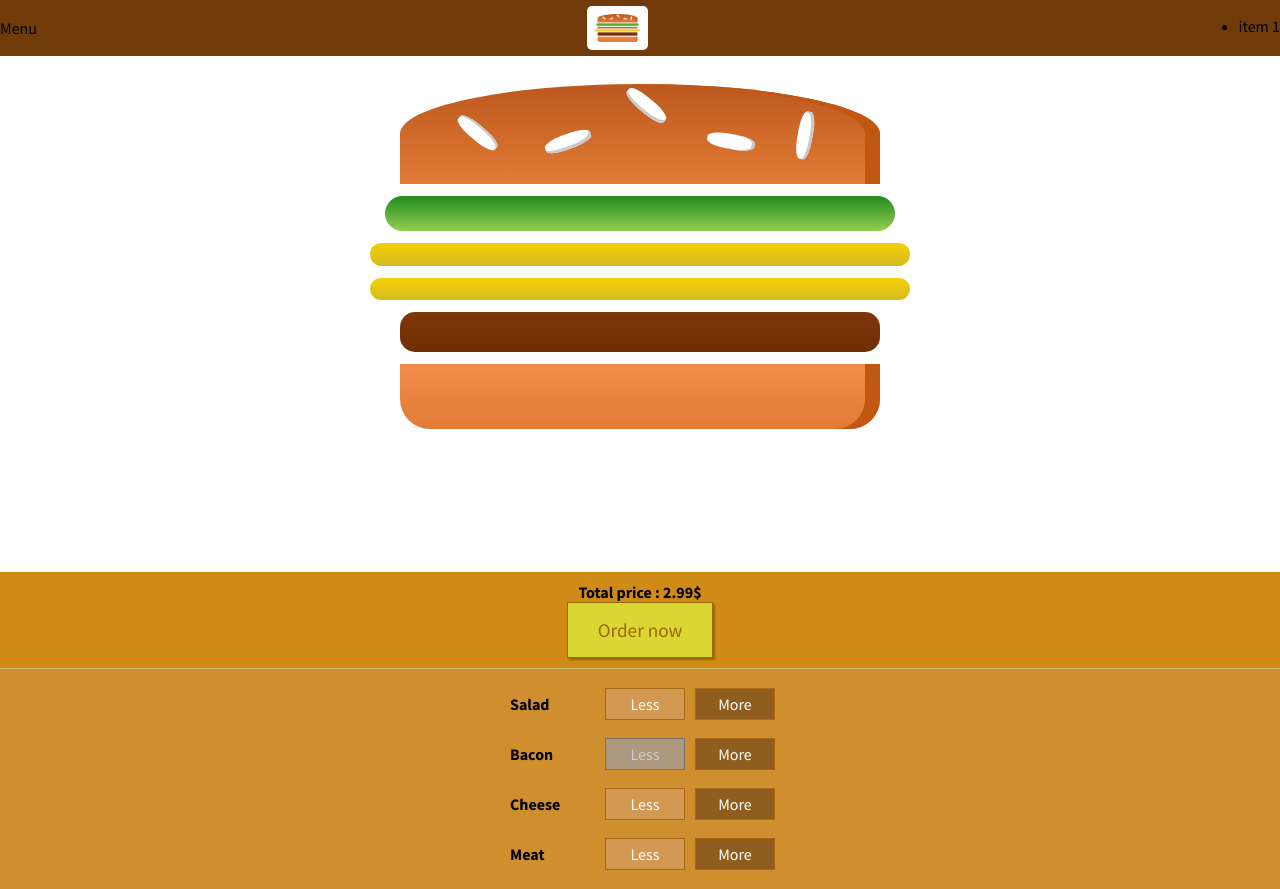
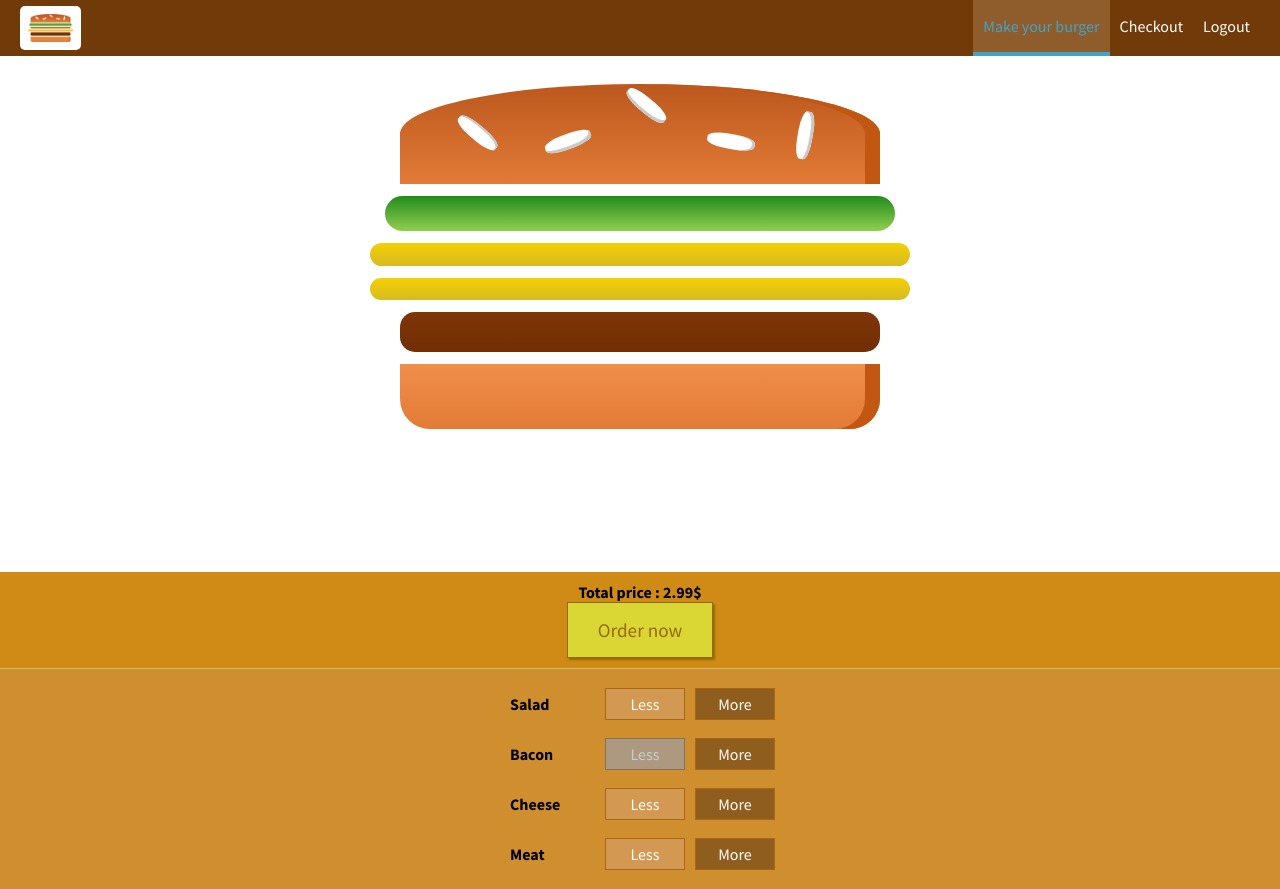
Before and after one commit to amiyasahu/BurgerBuilder, a React (Create React App) app: page / in a window 1280 px wide. Built offline with nearby package versions, Linux system fonts and the light colour scheme.

Commit message:
Added Logo and layout

```diff
--- a/src/components/Layout/Layout.js
+++ b/src/components/Layout/Layout.js
@@ -1,11 +1,12 @@
 import React from 'react';
 import { Aux } from '../../hoc';
-import { Toolbar } from "../index";
+import { Toolbar, SideDrawer } from "../index";
 import './Layout.css';
 
 const layout = (props) => {
     return <Aux>
         <Toolbar/>
+        <SideDrawer/>
         <main className="Content">
             {props.children}
         </main>
--- /dev/null
+++ b/src/components/Navigation/Navigation.css
@@ -0,0 +1,59 @@
+.NavigationItems {
+    margin: 0;
+    padding: 0;
+    list-style: none;
+    display: flex;
+    flex-flow: column;
+    align-items: center;
+    height: 100%;
+}
+
+.NavigationItem {
+    margin: 10px 0;
+    display: block;
+    box-sizing: border-box;
+    width: 100%;
+}
+
+.NavigationItem a {
+    color: #8F5C2C;
+    text-decoration: none;
+    width: 100%;
+    box-sizing: border-box;
+    display: block;
+}
+
+.NavigationItem a:hover,
+.NavigationItem a:active,
+.NavigationItem a.active {
+    color: #40A4C8;
+}
+
+@media (min-width: 500px) {
+    .NavigationItems {
+        flex-flow: row;
+    }
+
+    .NavigationItem {
+        margin: 0;
+        display: flex;
+        align-items: center;
+        height: 100%;
+        width: auto;
+    }
+
+    .NavigationItem a {
+        color: #ffffff;
+        height: 100%;
+        padding: 16px 10px;
+        border-bottom: 4px solid transparent;
+    }
+
+    .NavigationItem a:hover,
+    .NavigationItem a:active,
+    .NavigationItem a.active {
+        background-color: #8F5C2C;
+        border-bottom: 4px solid #40A4C8;
+    }
+
+}
--- a/src/components/Navigation/Navigation.js
+++ b/src/components/Navigation/Navigation.js
@@ -0,0 +1,31 @@
+import React from 'react';
+import './Navigation.css';
+
+const navigation = () => {
+    return (
+        <nav>
+            <NavigationItems/>
+        </nav>
+    );
+};
+
+const NavigationItems = () => {
+    return (
+        <ul className="NavigationItems">
+            <NavigationItem link="#" name="Make your burger" active/>
+            <NavigationItem link="#" name="Checkout"/>
+            <NavigationItem link="#" name="Logout"/>
+        </ul>
+    );
+};
+
+const NavigationItem = (props) => {
+    return (
+        <li className="NavigationItem">
+            <a href={props.link}
+               className={[ props.active ? "active" : "" ].join(" ")}>{props.name}</a>
+        </li>
+    );
+};
+
+export default navigation;
--- /dev/null
+++ b/src/components/SideDrawer/SideDrawer.css
@@ -0,0 +1,33 @@
+
+.SideDrawer {
+    position: fixed;
+    width: 280px;
+    max-width: 70%;
+    height: 100%;
+    left: 0;
+    top: 0;
+    z-index: 200;
+    background-color: #ffffff;
+    padding: 32px 16px;
+    box-sizing: border-box;
+    transition: transform 0.3s ease-out;
+}
+
+.SideDrawer .Logo {
+    height: 10%;
+    margin-bottom: 32px;
+}
+
+@media (min-width: 500px) {
+    .SideDrawer {
+        display: none;
+    }
+}
+
+.Open {
+    transform: translateX(0);
+}
+
+.Close {
+    transform: translateX(-100%);
+}
--- /dev/null
+++ b/src/components/SideDrawer/SideDrawer.js
@@ -0,0 +1,15 @@
+import React from 'react';
+import { Logo } from "../index";
+import Navigation from '../Navigation/Navigation';
+import './SideDrawer.css';
+
+const sideDrawer = (props) => {
+    return (
+        <div className="SideDrawer">
+            <Logo/>
+            <Navigation/>
+        </div>
+    );
+};
+
+export default sideDrawer;
--- /dev/null
+++ b/src/components/Toolbar/Toolbar.css
@@ -0,0 +1,26 @@
+.Toolbar {
+    height: 56px;
+    width: 100%;
+    position: fixed;
+    top: 0;
+    left: 0;
+    background-color: #703B09;
+    display: flex;
+    justify-content: space-between;
+    align-items: center;
+    padding: 0 20px;
+    box-sizing: border-box;
+    z-index: 90;
+}
+
+.Toolbar .Logo {
+    height: 80%;
+}
+
+.Brand {
+    color: #cccccc;
+}
+
+.Toolbar nav {
+    height: 100%;
+}
--- /dev/null
+++ b/src/components/Toolbar/Toolbar.js
@@ -0,0 +1,17 @@
+import React from 'react';
+import { Logo } from "../index";
+import Navigation from '../Navigation/Navigation';
+import './Toolbar.css';
+
+const toolbar = (props) => {
+    return (
+        <header className="Toolbar">
+            <Logo/>
+            <div className="DesktopOnly">
+                <Navigation/>
+            </div>
+        </header>
+    );
+};
+
+export default toolbar;
--- a/src/components/index.js
+++ b/src/components/index.js
@@ -4,5 +4,6 @@ export { default as Burger } from './Burger/Burger';
 export { default as Modal } from './UI/Modal/Modal';
 export { default as Backdrop } from './UI/Backdrop/Backdrop';
 export { default as OrderSummary } from './Burger/OrderSummary/OrderSummary';
-export { default as Toolbar } from './Navigation/Toolbar/Toolbar';
+export { default as Toolbar } from './Toolbar/Toolbar';
+export { default as SideDrawer } from './SideDrawer/SideDrawer';
 export { default as Logo } from './Logo/Logo';
--- a/src/containers/BurgerBuilder/BurgerBuilder.css
+++ b/src/containers/BurgerBuilder/BurgerBuilder.css
@@ -22,3 +22,9 @@
 .Danger {
     color: #944317;
 }
+
+@media (max-width: 499px) {
+    .DesktopOnly {
+        display: none;
+    }
+}
```
